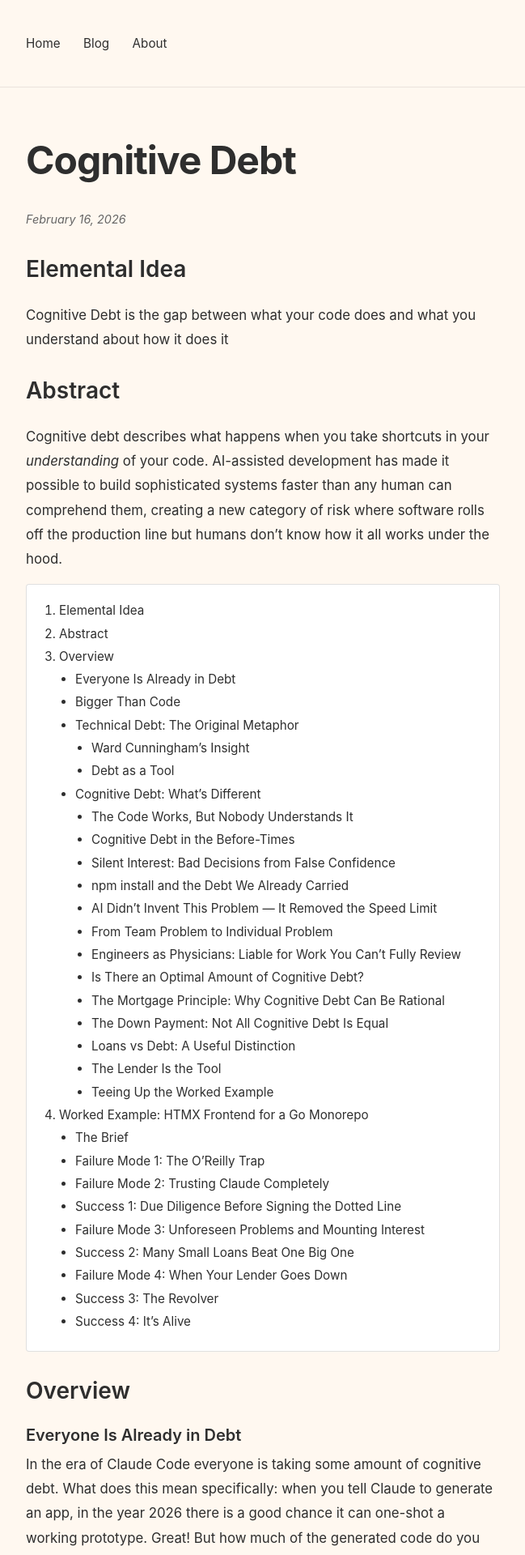
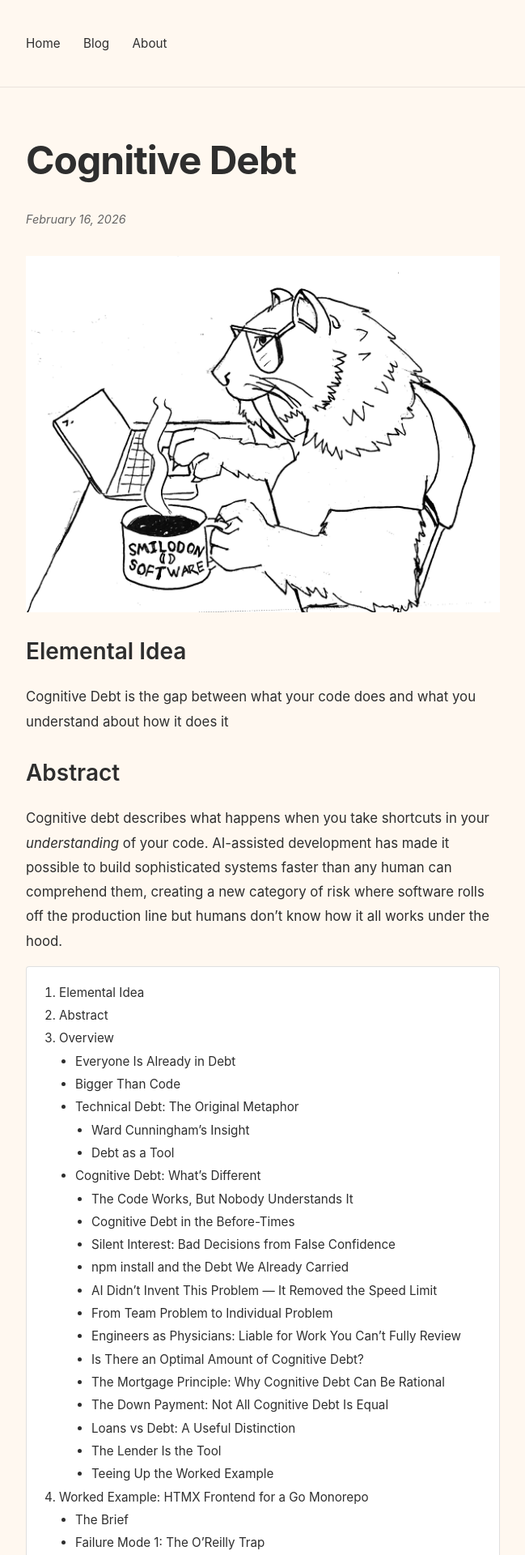
Before and after one commit to tparlmer/smilodon-software, a Jekyll site: the page built from _posts/2026-02-16-cognitive-debt.md, in a window 1280 px wide. Shown: the top 1920 px of the page at 81% size, without its empty margins (315-964 px from the left). Built offline with Jekyll 4.4.1, drawn with Linux system fonts in a browser that asks for light colours.

Commit message:
Add hero image to Cognitive Debt blog post

```diff
--- a/_posts/2026-02-16-cognitive-debt.md
+++ b/_posts/2026-02-16-cognitive-debt.md
@@ -3,8 +3,10 @@
 title: "Cognitive Debt"
 date: 2026-02-16
 tags: [AI, Software Engineering]
-excerpt: "Cognitive debt describes what happens when you take shortcuts in your understanding of your code. AI-assisted development has made it possible to build sophisticated systems faster than any human can comprehend them."
+excerpt: "Build First - Understand Later"
 ---
+
+![Smilodon Software](/assets/images/smilodon-software.png)
 
 ## Elemental Idea
 
--- a/assets/css/style.css
+++ b/assets/css/style.css
@@ -314,6 +314,13 @@
     line-height: 1.8;
 }
 
+.post-content > p:first-child img {
+    display: block;
+    max-width: 100%;
+    height: auto;
+    margin: 0 auto 2rem;
+}
+
 .post-content h2 {
     margin-top: 2rem;
 }
```
Also changed, not shown: CHANGELOG.md, assets/images/smilodon-software.png (added).
